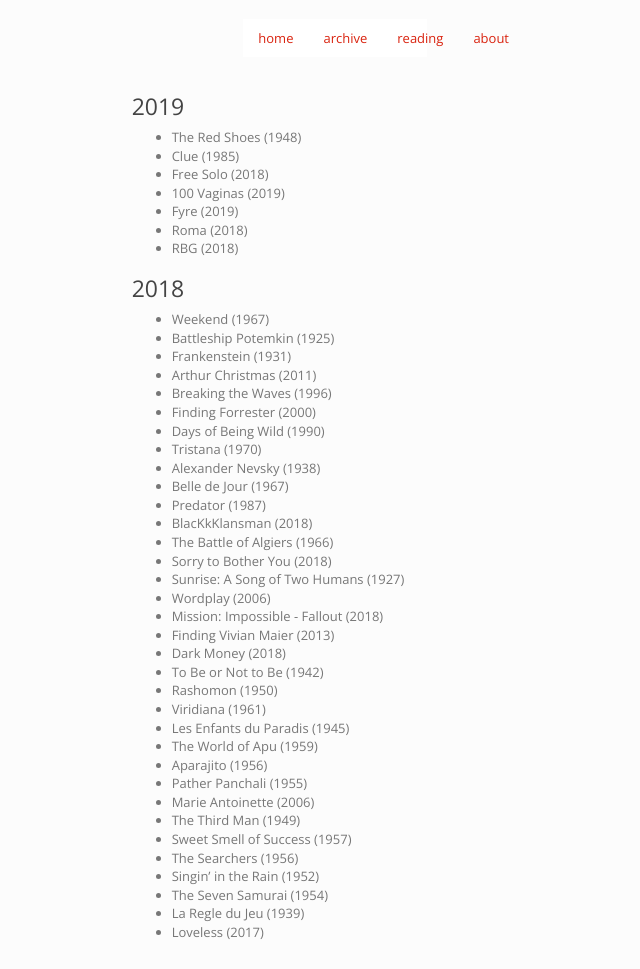
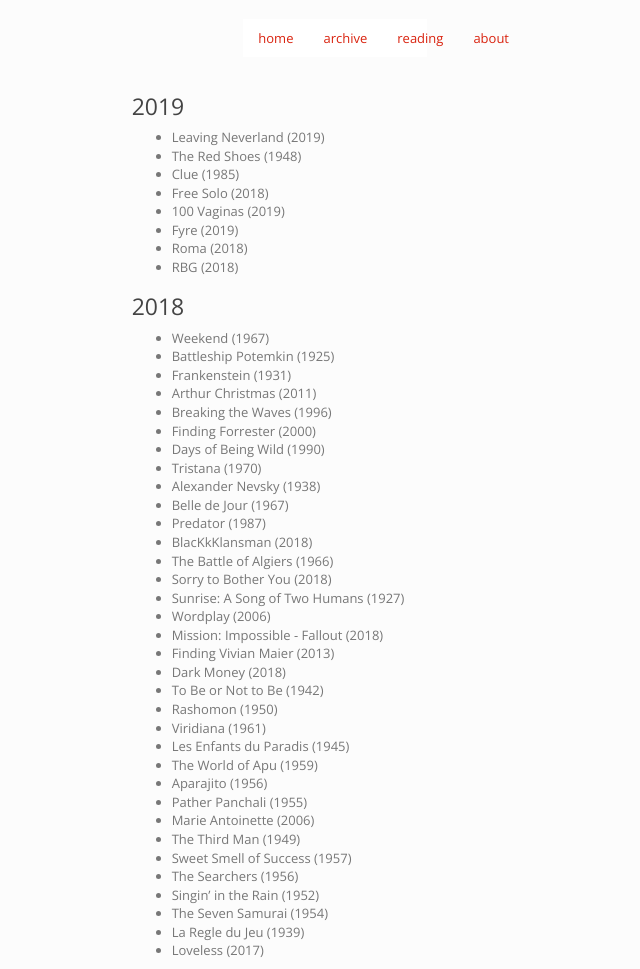
Before and after one commit to imtayadeway/imtayadeway.github.io, a Jekyll site: the page built from film/index.md, in a window 1280 px wide. Shown: the whole page, without its empty margins (305-945 px from the left). Built offline with Jekyll 4.4.1, drawn with Linux system fonts in a browser that asks for light colours.

Commit message:
Leaving Neverland

```diff
--- a/film/index.md
+++ b/film/index.md
@@ -5,6 +5,7 @@
 
 ### 2019
 
+- Leaving Neverland (2019)
 - The Red Shoes (1948)
 - Clue (1985)
 - Free Solo (2018)
```
